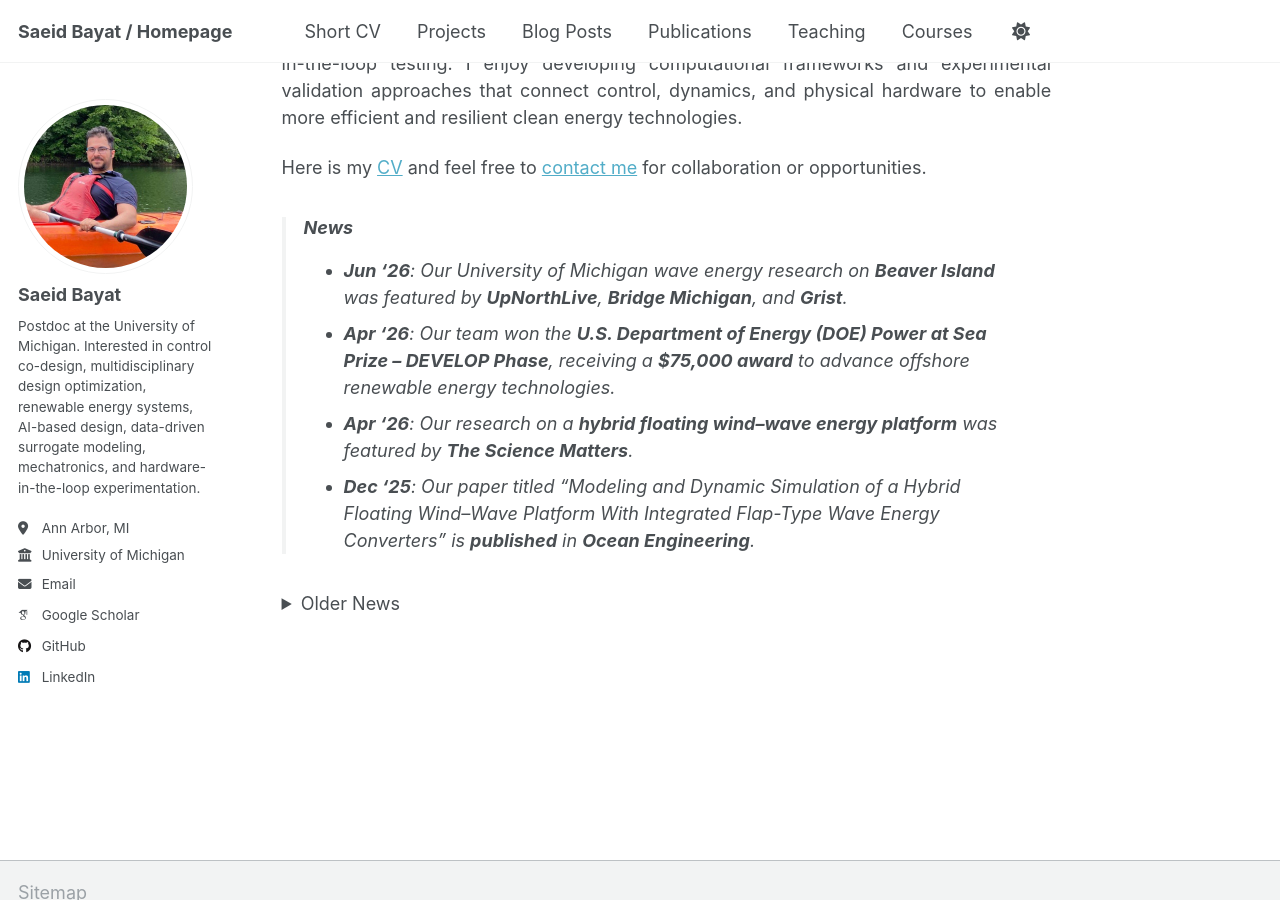
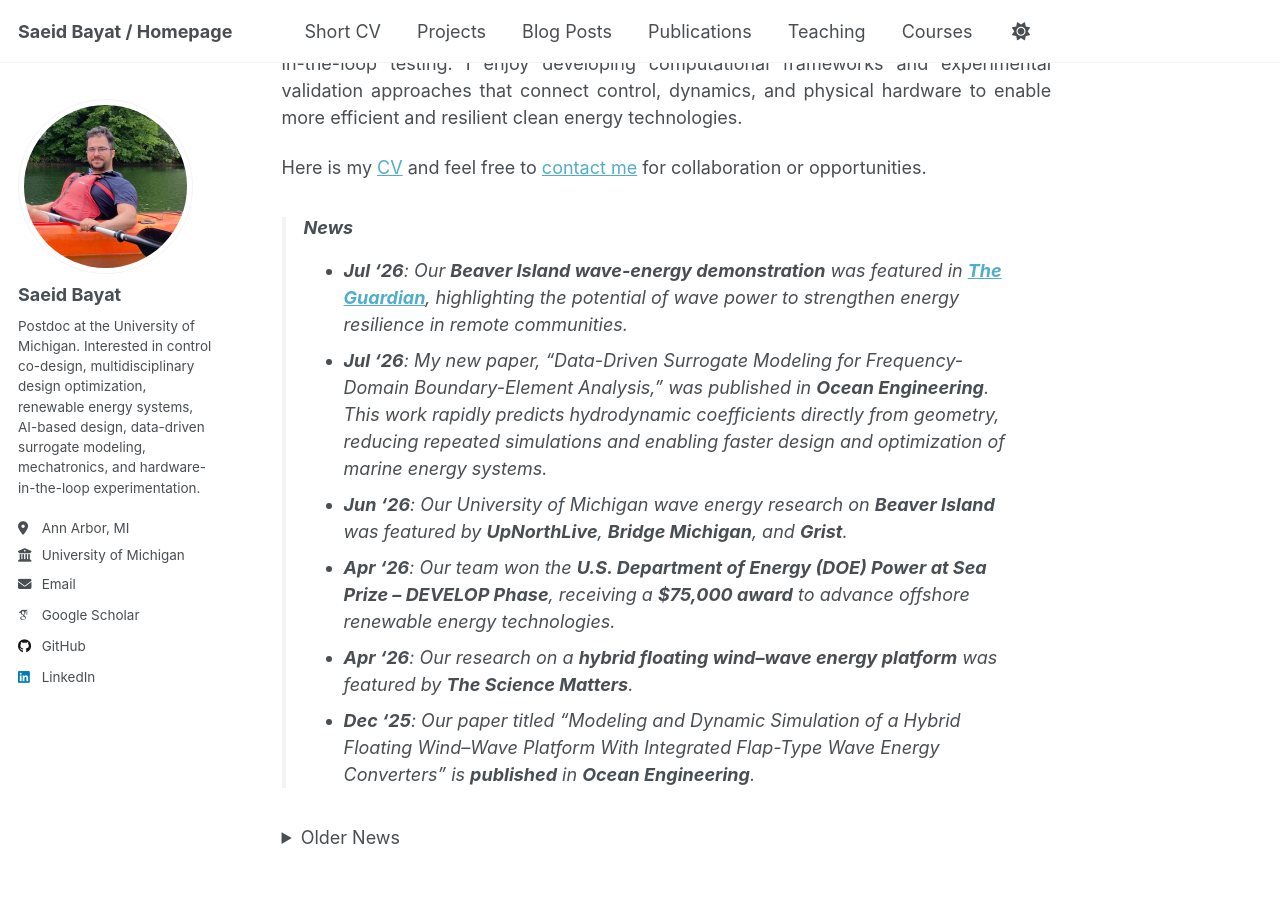
Before and after one commit to SaeidBayat/SaeidBayat.github.io, a Jekyll site: the page built from _pages/about.md, in a window 1280 px wide and 900 px high, scrolled down 435 px. Built offline with Jekyll 4.4.1, drawn with Linux system fonts in a browser that asks for light colours; some web fonts are replaced; a script that is not in the unit is left out.

Commit message:
Add wave energy news updates

```diff
--- a/_pages/about.md
+++ b/_pages/about.md
@@ -23,6 +23,8 @@ Broadly, my work spans control co-design, renewable energy system design, AI-bas
 Here is my [CV](https://saeidbayat.com/cv) and feel free to [contact me](mailto:saeidb@umich.edu) for collaboration or opportunities.
 
 > ### News
+> - **Jul '26**: Our **Beaver Island wave-energy demonstration** was featured in [**The Guardian**](https://lnkd.in/gJ5JJyvD), highlighting the potential of wave power to strengthen energy resilience in remote communities.
+> - **Jul '26**: My new paper, *“Data-Driven Surrogate Modeling for Frequency-Domain Boundary-Element Analysis,”* was published in **Ocean Engineering**. This work rapidly predicts hydrodynamic coefficients directly from geometry, reducing repeated simulations and enabling faster design and optimization of marine energy systems.
 > - **Jun '26**: Our University of Michigan wave energy research on **Beaver Island** was featured by **UpNorthLive**, **Bridge Michigan**, and **Grist**.
 > - **Apr '26**: Our team won the **U.S. Department of Energy (DOE) Power at Sea Prize – DEVELOP Phase**, receiving a **$75,000 award** to advance offshore renewable energy technologies.
 > - **Apr '26**: Our research on a **hybrid floating wind–wave energy platform** was featured by **The Science Matters**.
```
